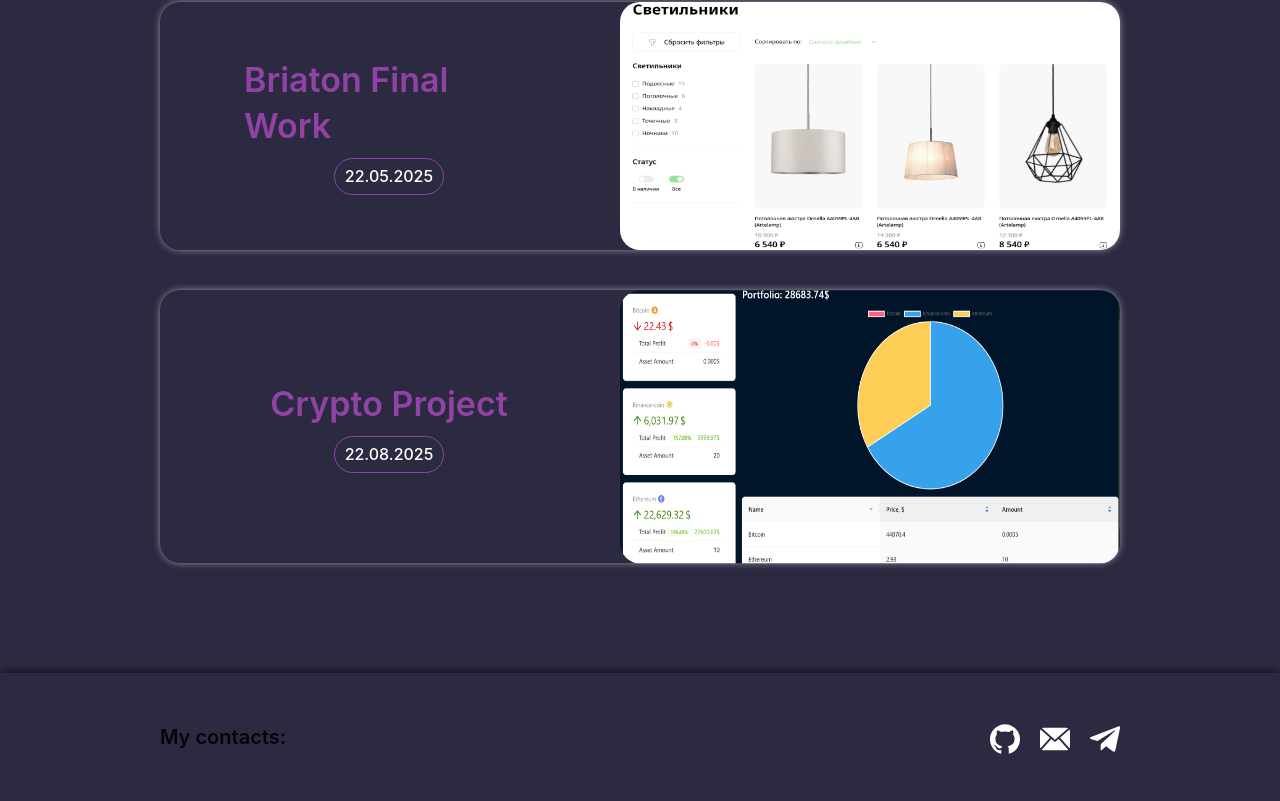
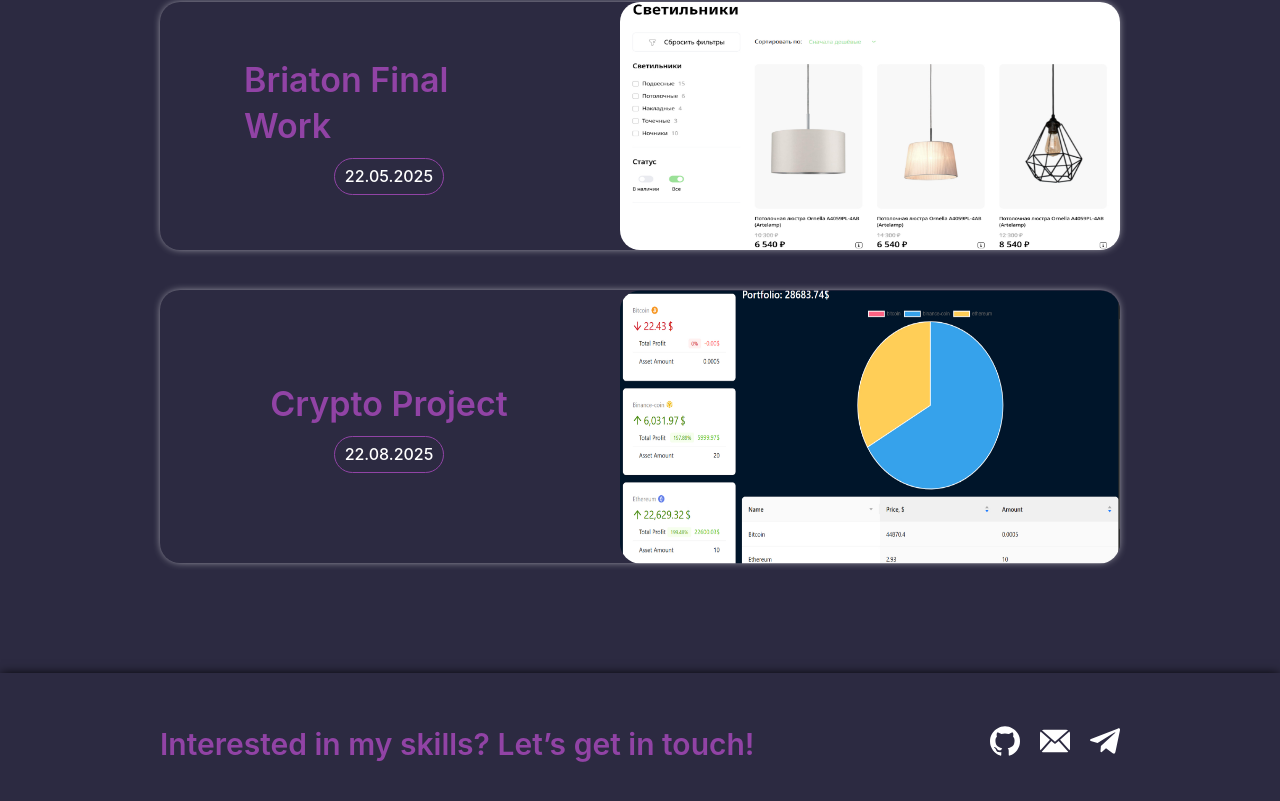
Before and after one commit to HELLRAID-cmd/Portfolio, a React (Vite) app in the folder client/: page / in a window 1280 px wide. Shown: the part 1419-2220 px from the top of the page. Built offline with nearby package versions, Linux system fonts and the light colour scheme; no server answers.

Commit message:
Изменил текст и удалил ссылку

```diff
--- a/client/src/Components/Footer/Footer.tsx
+++ b/client/src/Components/Footer/Footer.tsx
@@ -6,7 +6,9 @@ export const Footer = () => {
     <footer className="footer">
       <div className="container">
         <div className="footer__wrapper">
-          <Typography.Title level={4}>My contacts:</Typography.Title>
+            <Typography.Title level={4} className="footer__title">
+              Interested in my skills? Let’s get in touch!
+            </Typography.Title>
           <div className="footer__social">
             <ul className="footer__social-list">
               <li className="footer__social-item">
@@ -42,11 +44,7 @@ export const Footer = () => {
                 </a>
               </li>
               <li className="footer__social-item">
-                <a
-                  className="footer__social-link"
-                  href="#"
-                  target="_blank"
-                >
+                <a className="footer__social-link" href="#" target="_blank">
                   <svg
                     className="footer__social-icon"
                     width="30"
```
